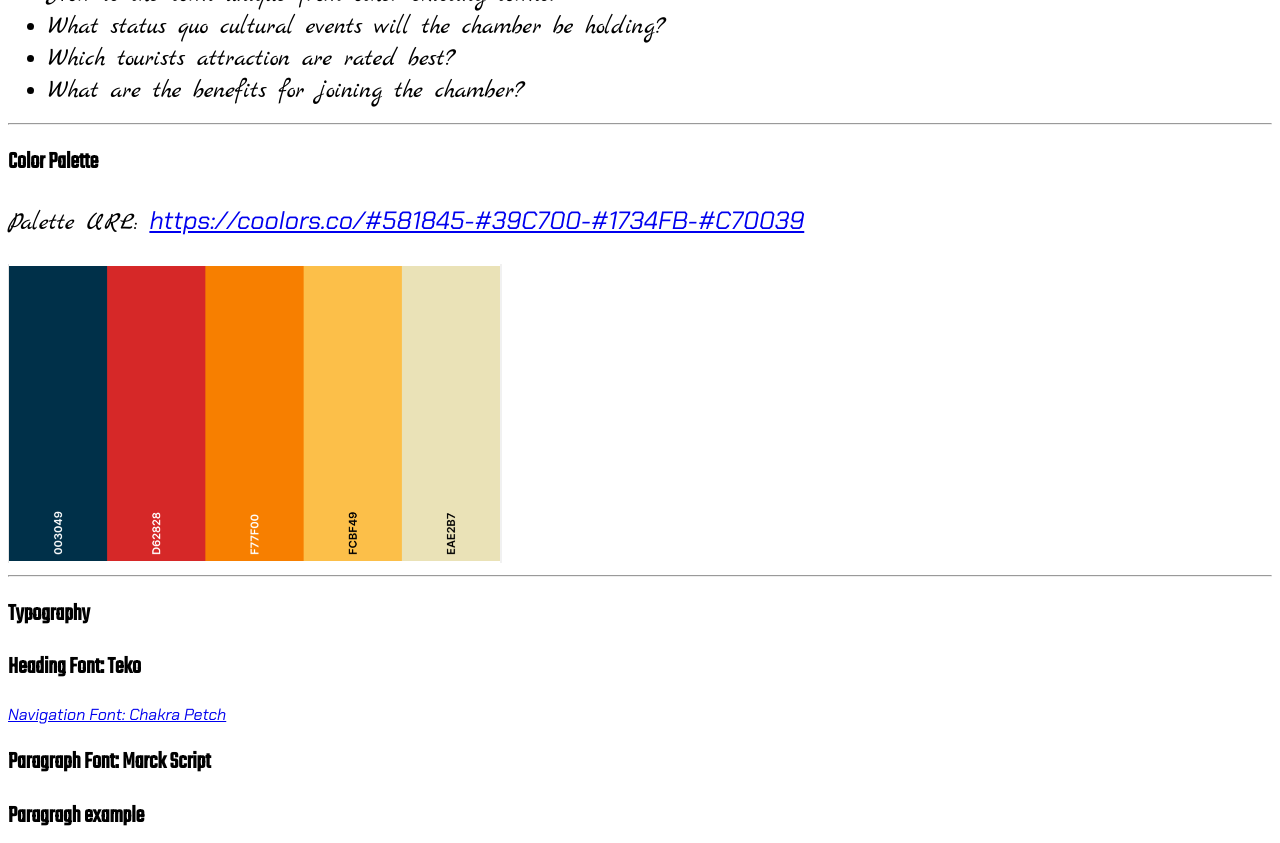
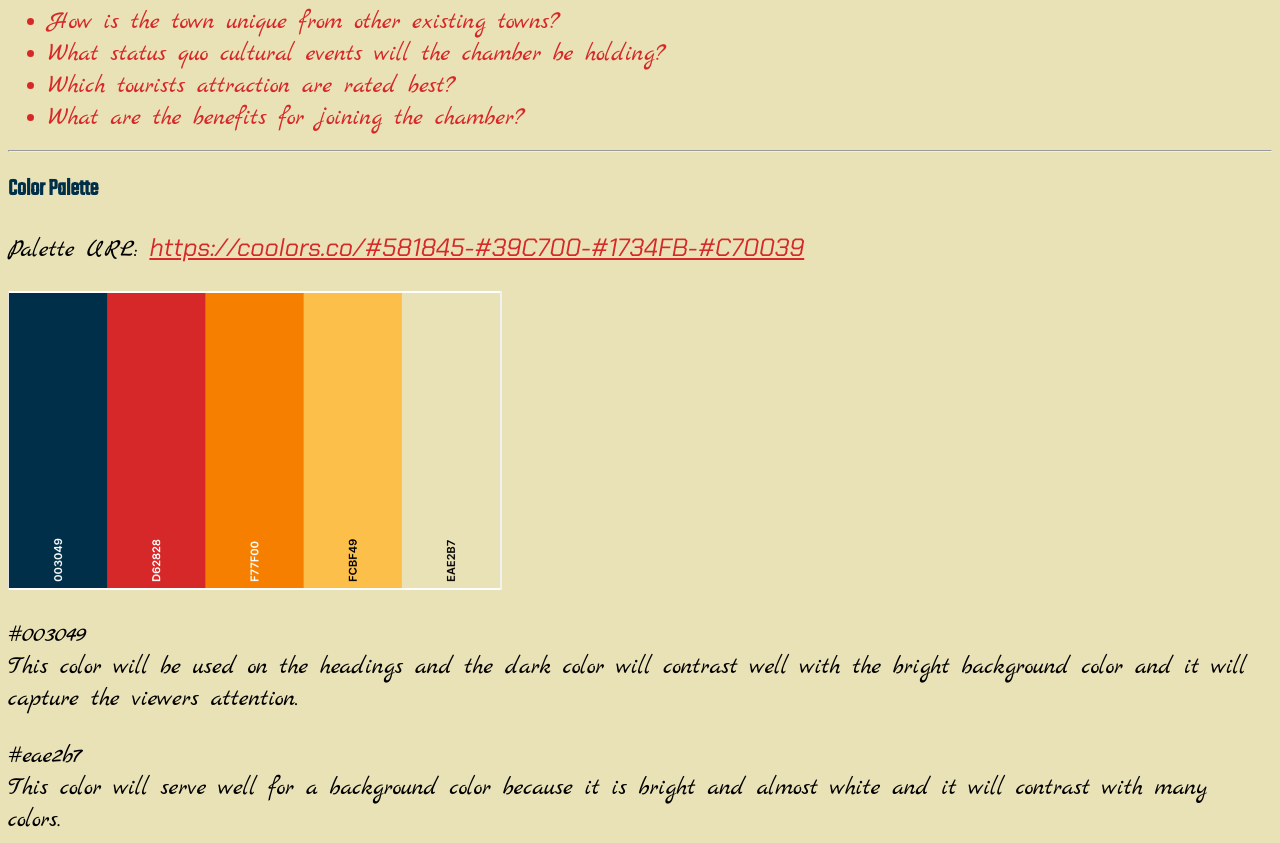
Before and after one commit to bux127/wdd230, a plain HTML site: page week01/chamber-site-plan.html in a window 1280 px wide. Shown: the part 507-1350 px from the top of the page. Drawn offline with Linux system fonts and the light colour scheme; files whose address does not match are found by name.

Commit message:
sietplan

```diff
--- a/week01/chamber-site-plan.html
+++ b/week01/chamber-site-plan.html
@@ -39,11 +39,13 @@
 
 
 
-        <p>Palette URL: <a href="https://coolors.co/#003049-#D62828-#F77F00-FCBF49-#EAE2B7" target="_blank">https://coolors.co/#581845-#39C700-#1734FB-#C70039</a>
+        <p>Palette URL: <a href="https://coolors.co/#003049-#D62828-#F77F00-#89FC00-#EAE2B7" target="_blank">https://coolors.co/#581845-#39C700-#1734FB-#C70039</a>
         </p>
 
         <img src="images/pallete.PNG" alt="colors">
 
+        <p>#003049 <br>This color will be used on the headings and the dark color will contrast well with the bright background color and it will capture the viewers attention.</p>
+        <p>#eae2b7 <br>This color will serve well for a background color because it is bright and almost white and it will contrast with many colors.</p>
         <!-- ------------------------Typography------------------------------ -->
         <hr>
         <h2>Typography</h2>
@@ -63,9 +65,9 @@
         <h2>Wireframes</h2>
 
         <h2>Mobile view : Wireframe1</h2>
-        <img src="" alt="">
+        <img src="images/phone.PNG" alt="small view wireframe">
         <h2>Desktop view: Wireframe2</h2>
-        <img src="" alt="">
+        <img src="images/large.PNG" alt="large view wireframe">
           </main>
 </body>
 
--- a/week01/styles/site-plan.css
+++ b/week01/styles/site-plan.css
@@ -5,6 +5,7 @@
 
 a {
     font-family: 'Chakra Petch';
+    color: #D62828;
 }
 
 p, li{
@@ -12,7 +13,16 @@ p, li{
     font-size: 25px;
 }
 
-h2 {
+h1, h2 {
     font-family: 'Teko';
+    color: #003049;
 
 }
+
+body {
+    background: #EAE2B7;
+}
+
+li {
+    color: #D62828;
+}
```
Also changed, not shown: index.html (+1 -1 lines), week01/images/large.PNG (added), week01/images/pallete.PNG (renamed from images/pallete.PNG), week01/images/phone.PNG (added).
